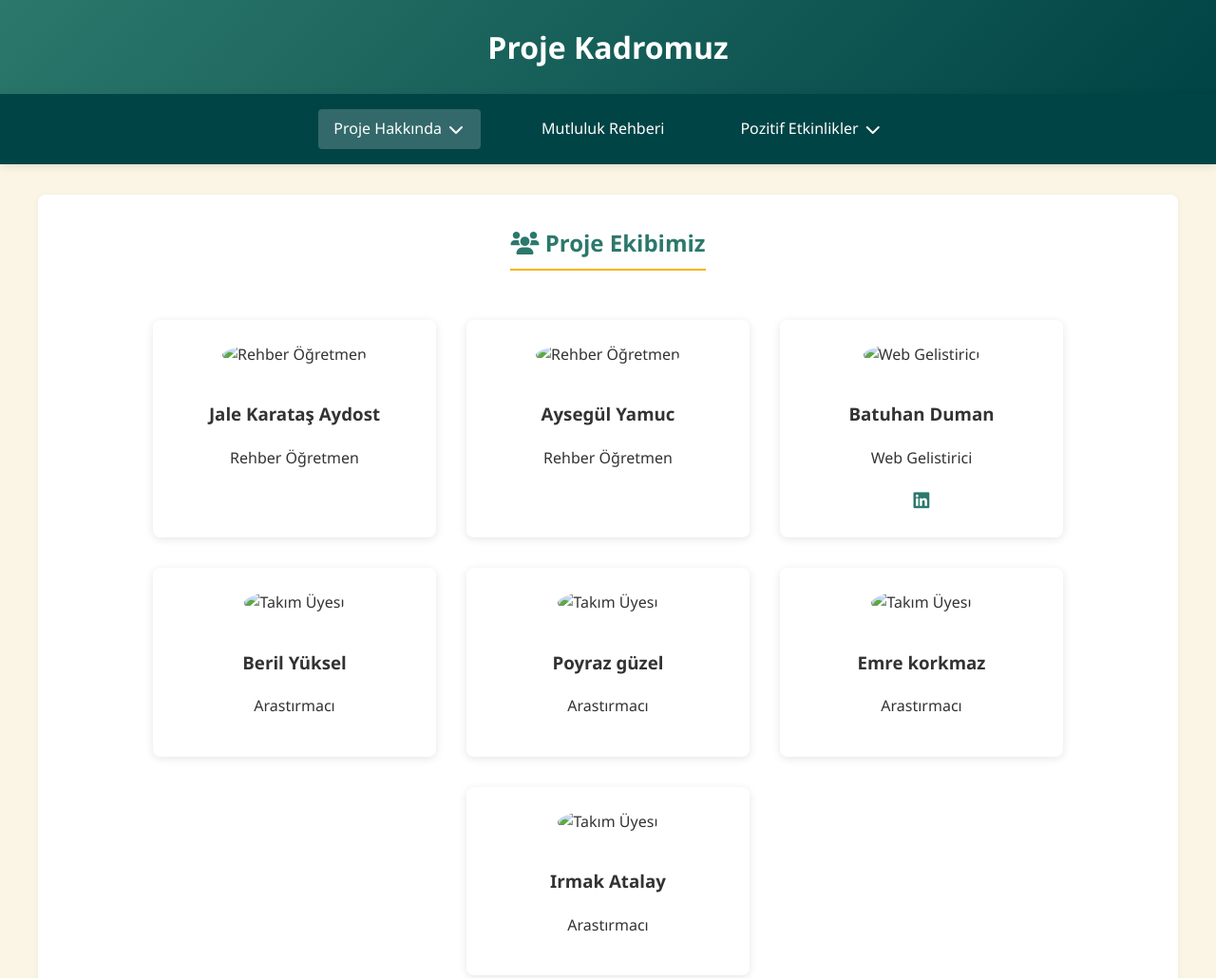
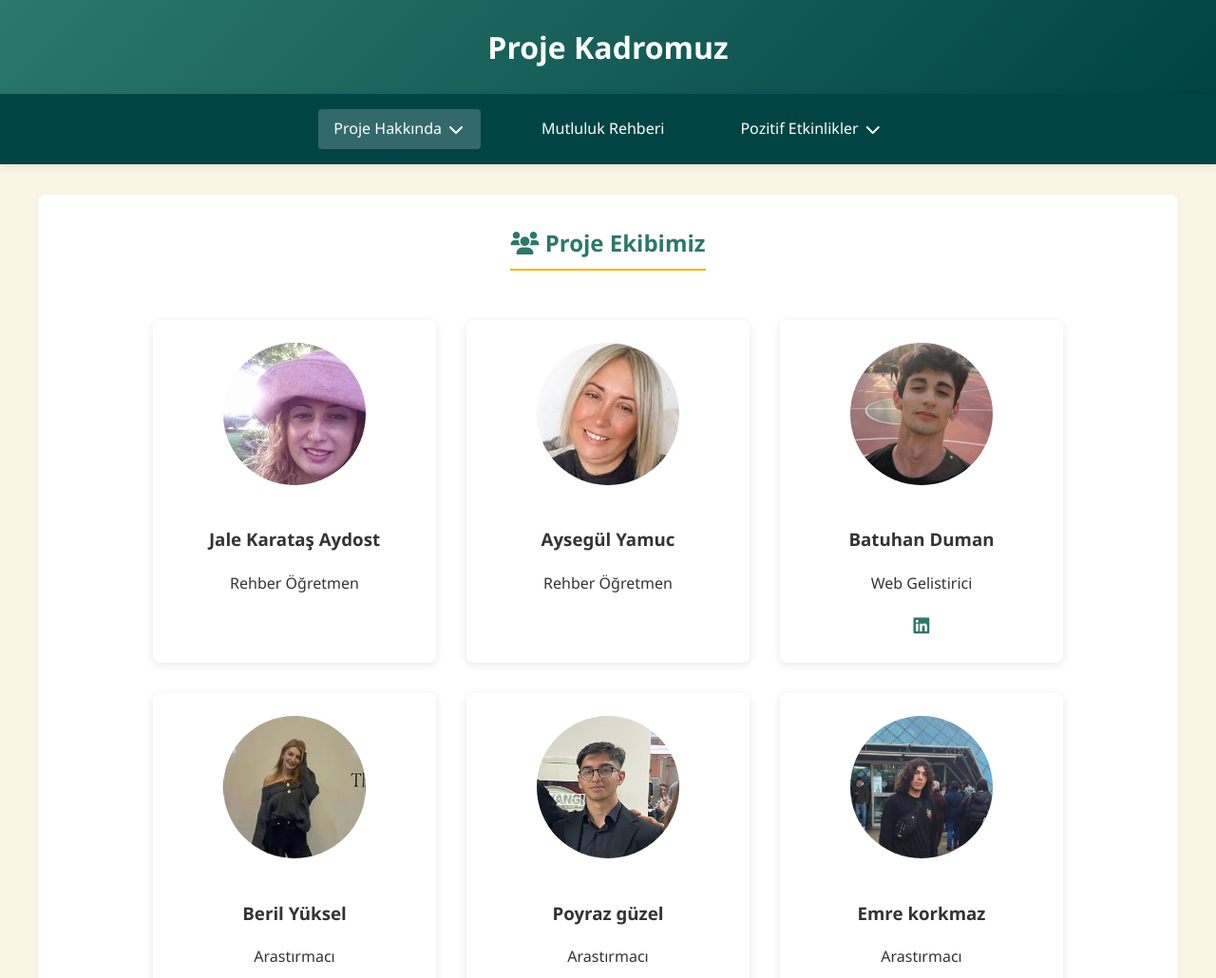
Before and after one commit to Batuhan-Cybersecurity/mutluluk-parfumu-web, a plain HTML site: page docs/proje-hakkında/kadromuz.html in a window 1280 px wide. Shown: the top 1030 px of the page at 95% size. Drawn offline with Linux system fonts and the light colour scheme; the site is published under a folder, as on GitHub Pages, so addresses that start at the root find nothing; a script that the page names is missing.

Commit message:
Update kadromuz.html

```diff
--- a/docs/proje-hakkında/kadromuz.html
+++ b/docs/proje-hakkında/kadromuz.html
@@ -43,7 +43,7 @@
 
             <div class="team-container">
                 <div class="team-member">
-                    <img src="/images/kadromuz/jale-karatas-aydost.jpg" alt="Rehber Öğretmen">
+                    <img src="../../images/kadromuz/jale-karatas-aydost.jpg" alt="Rehber Öğretmen">
                     <h3>Jale Karataş Aydost</h3>
                     <p>Rehber Öğretmen</p>
                     <div class="social-links">
@@ -51,7 +51,7 @@
                 </div>
 
                 <div class="team-member">
-                    <img src="/images/kadromuz/aysegul-yamuc.jpg" alt="Rehber Öğretmen">
+                    <img src="../../images/kadromuz/aysegul-yamuc.jpg" alt="Rehber Öğretmen">
                     <h3>Aysegül Yamuc</h3>
                     <p>Rehber Öğretmen</p>
                     <div class="social-links">
@@ -59,7 +59,7 @@
                 </div>
 
                 <div class="team-member">
-                    <img src="/images/kadromuz/batuhan-duman.jpeg" alt="Web Gelistirici">
+                    <img src="../../images/kadromuz/batuhan-duman.jpeg" alt="Web Gelistirici">
                     <h3>Batuhan Duman</h3>
                     <p>Web Gelistirici</p>
                     <div class="social-links">
@@ -67,7 +67,7 @@
                     </div>
                 </div>
                 <div class="team-member">
-                    <img    src="/images/kadromuz/beril-yuksel.jpeg" alt="Takım Üyesi">
+                    <img    src="../../images/kadromuz/beril-yuksel.jpeg" alt="Takım Üyesi">
                     <h3>Beril Yüksel</h3>
                     <p>Arastırmacı</p>
                     <div class="social-links">
@@ -75,7 +75,7 @@
                 </div>
 
                 <div class="team-member">
-                    <img src="/images/kadromuz/poyraz-güzel.jpeg" alt="Takım Üyesi">
+                    <img src="../../images/kadromuz/poyraz-güzel.jpeg" alt="Takım Üyesi">
                     <h3>Poyraz güzel</h3>
                     <p>Arastırmacı</p>
                     <div class="social-links">
@@ -83,7 +83,7 @@
                 </div>
 
                 <div class="team-member">
-                    <img src="/images/kadromuz/emre-korkmaz.jpeg" alt="Takım Üyesi">
+                    <img src="../../images/kadromuz/emre-korkmaz.jpeg" alt="Takım Üyesi">
                     <h3>Emre korkmaz</h3>
                     <p>Arastırmacı</p>
                     <div class="social-links">
@@ -91,7 +91,7 @@
                 </div>
 
                 <div class="team-member">
-                    <img src="/images/kadromuz/irmak-atalay.jpeg" alt="Takım Üyesi">
+                    <img src="../../images/kadromuz/irmak-atalay.jpeg" alt="Takım Üyesi">
                     <h3>Irmak Atalay</h3>
                     <p>Arastırmacı</p>
                     <div class="social-links">
```
